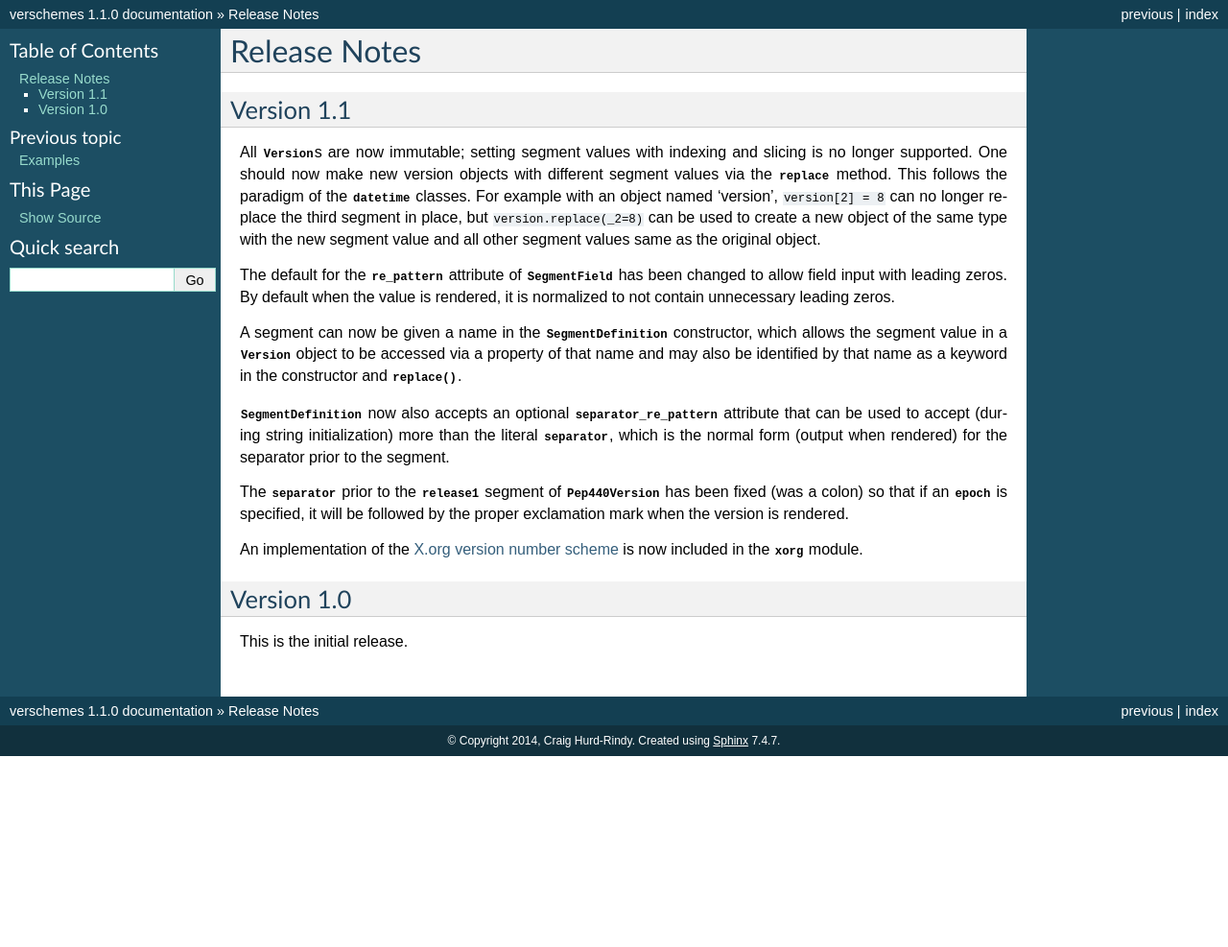
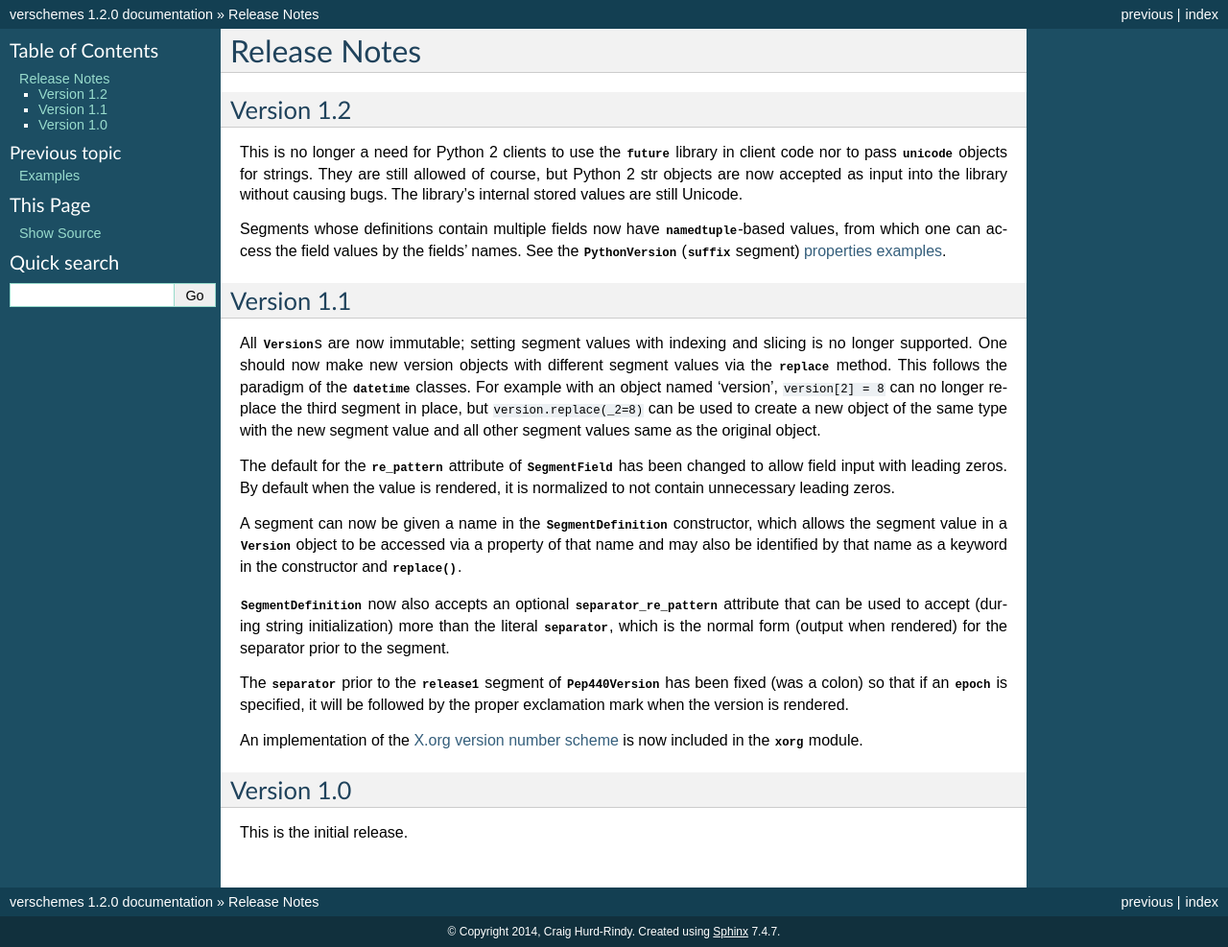
Before and after one commit to gnuworldman/verschemes, a Sphinx documentation site: the page built from docs/notes.rst, in a window 1280 px wide. Shown: the whole page at 96% size. Built offline with Sphinx 7.4.7, drawn with Linux system fonts in a browser that asks for light colours; before the commit the page ends 900 px from its top, so only the background shows below that.

Commit message:
Update the version number and documentation for version 1.2.

```diff
--- a/docs/examples.rst
+++ b/docs/examples.rst
@@ -72,6 +72,8 @@ Normalization
 >>> str(Pep440Version("3.1.4.RC7"))
 '3.1.4c7'
 
+.. _properties_examples:
+
 Properties
 ----------
 
--- a/docs/notes.rst
+++ b/docs/notes.rst
@@ -1,5 +1,18 @@
 Release Notes
 =============
+
+Version 1.2
+-----------
+
+This is no longer a need for Python 2 clients to use the `future` library in
+client code nor to pass `unicode` objects for strings.  They are still allowed
+of course, but Python 2 str objects are now accepted as input into the library
+without causing bugs.  The library's internal stored values are still Unicode.
+
+Segments whose definitions contain multiple fields now have
+`~collections.namedtuple`-based values, from which one can access the field
+values by the fields' names.  See the `~verschemes.python.PythonVersion`
+(`suffix` segment) :ref:`properties examples <properties_examples>`.
 
 Version 1.1
 -----------
--- a/src/verschemes/_version.py
+++ b/src/verschemes/_version.py
@@ -6,5 +6,5 @@ from __future__ import (absolute_import, division, print_function,
                         unicode_literals)
 
 
-__version_info__ = (1, 1, 0)
+__version_info__ = (1, 2, 0)
 __version__ = '.'.join(str(x) for x in __version_info__)
```
Also changed, not shown: README.rst (+18 -5 lines).
